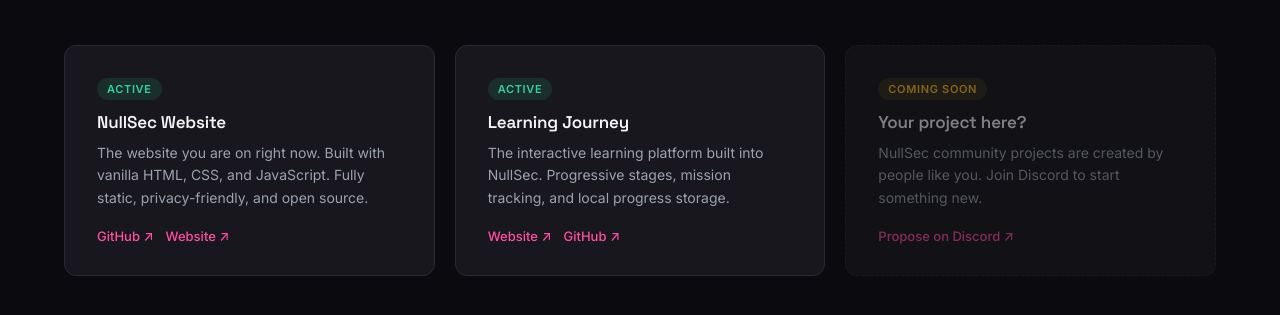
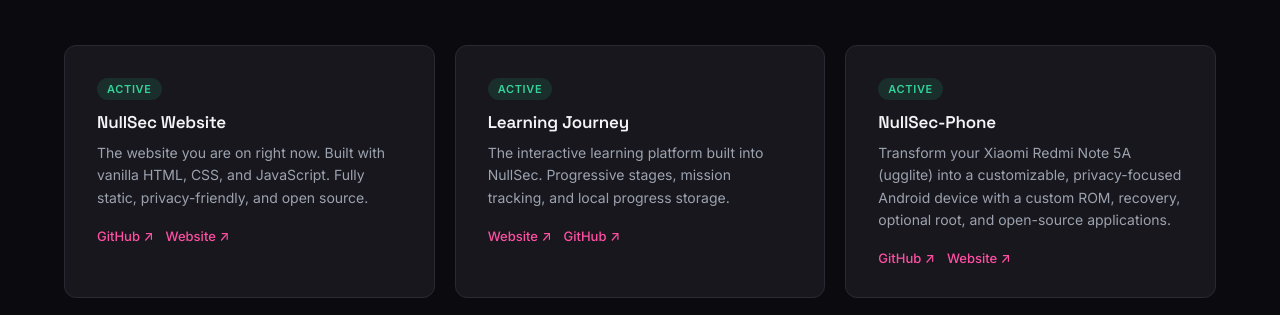
Before and after one commit to NeonMC23/NullSec-Website, a plain HTML site: page community.html in a window 1280 px wide. Shown: the part 251-566 px from the top of the page. Drawn offline with Linux system fonts and the light colour scheme.

Commit message:
Adding the W1CHMANOW Tool into the community tools page

```diff
--- a/community.html
+++ b/community.html
@@ -73,7 +73,16 @@
           <p>The interactive learning platform built into NullSec. Progressive stages, mission tracking, and local progress storage.</p>
           <div class="project-links">
             <a href="journey.html">Website &#8599;</a>
-            <a href="https://github.com/NeonMC23/NullSec-Website" target="_blank" rel="noopener">GitHub &#8599;</a>
+            <a href="https://github.com/W1CHMANOW/NullSec-Phone" target="_blank" rel="noopener">GitHub &#8599;</a>
+          </div>
+        </div>
+        <div class="project-card">
+          <span class="status-tag active">Active</span>
+          <h3>NullSec-Phone</h3>
+          <p>Transform your Xiaomi Redmi Note 5A (ugglite) into a customizable, privacy-focused Android device with a custom ROM, recovery, optional root, and open-source applications.</p>
+          <div class="project-links">
+            <a href="https://github.com/NeonMC23/NullSec-Phone" target="_blank" rel="noopener">GitHub &#8599;</a>
+            <a href="./">Website &#8599;</a>
           </div>
         </div>
         <div class="project-card" style="opacity:0.5;border-style:dashed;">
```
